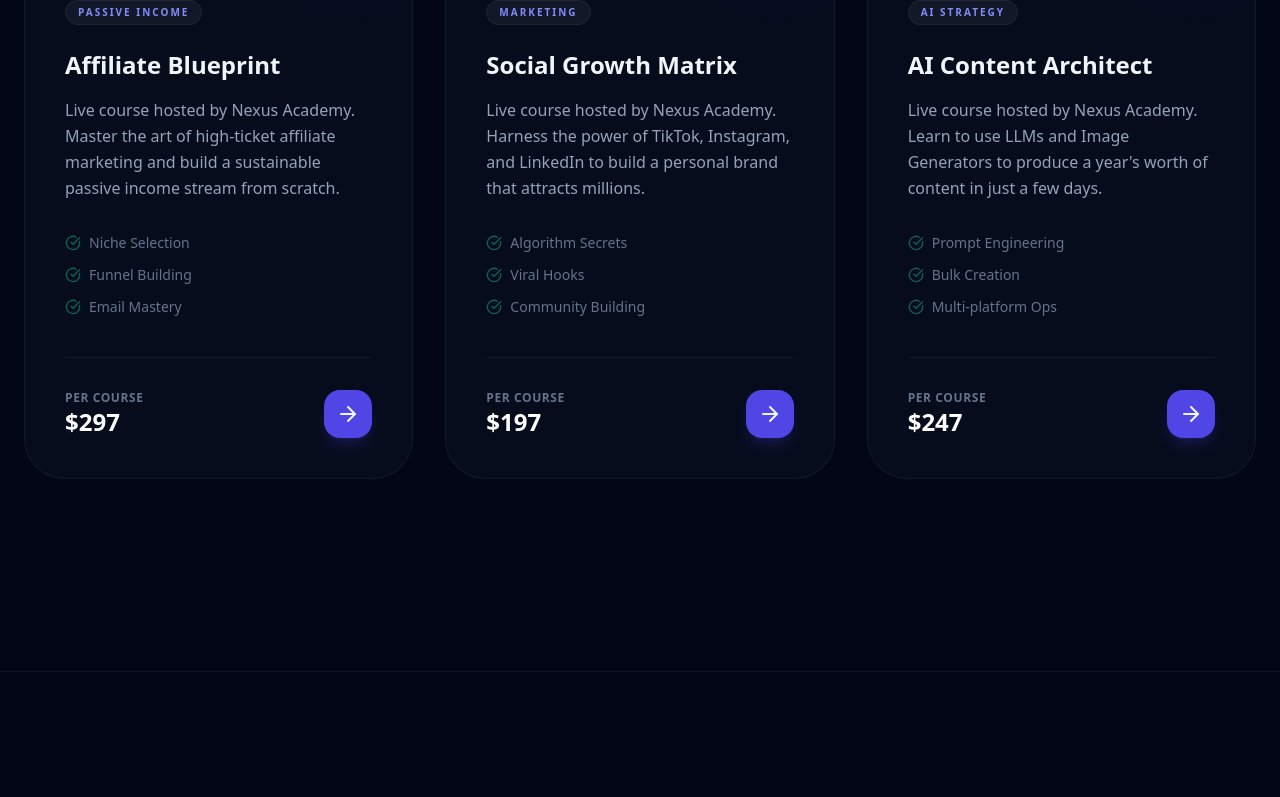
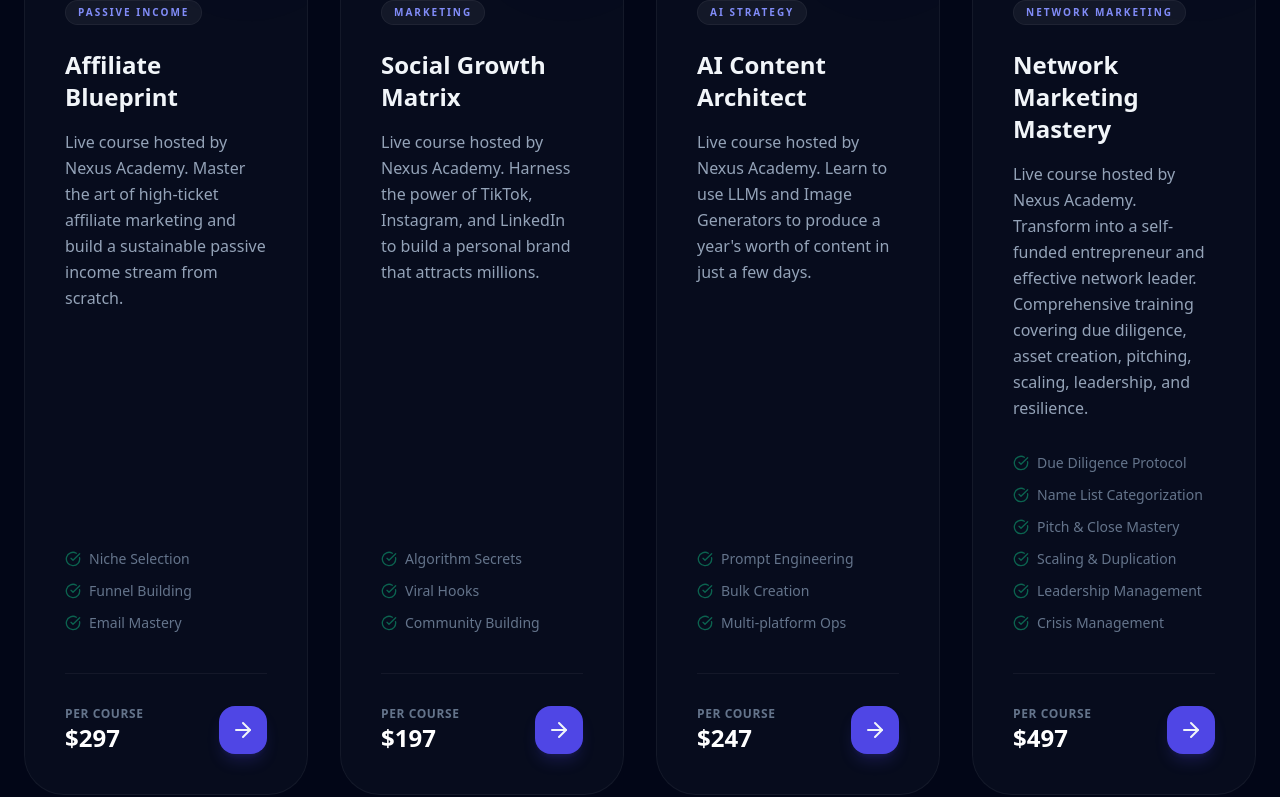
Before and after one commit to zerwiz/LeeHome, a website: page pages/courses.html in a window 1280 px wide. Shown: the part 665-1462 px from the top of the page. Drawn offline with nearby package versions, Linux system fonts and the light colour scheme.

Commit message:
Add Network Marketing Mastery course - comprehensive 6-module training program

```diff
--- a/pages/courses.html
+++ b/pages/courses.html
@@ -82,7 +82,7 @@
     <!-- Featured Core Courses -->
     <section class="py-16 relative">
         <div class="max-w-7xl mx-auto px-6">
-            <div class="grid grid-cols-1 md:grid-cols-3 gap-8">
+            <div class="grid grid-cols-1 md:grid-cols-2 lg:grid-cols-4 gap-8">
                 <!-- Course 1: Affiliate Blueprint -->
                 <div class="group p-10 rounded-[2.5rem] bg-slate-900/40 border border-white/5 hover:border-indigo-500/30 transition-all duration-700 hover:-translate-y-3 flex flex-col relative overflow-hidden">
                     <div class="absolute -right-4 -top-4 w-32 h-32 bg-gradient-to-br from-indigo-500/5 to-transparent rounded-full blur-2xl group-hover:bg-indigo-500/10 transition-colors"></div>
@@ -211,6 +211,61 @@
                         </a>
                     </div>
                 </div>
+
+                <!-- Course 4: Network Marketing Mastery -->
+                <div class="group p-10 rounded-[2.5rem] bg-slate-900/40 border border-white/5 hover:border-indigo-500/30 transition-all duration-700 hover:-translate-y-3 flex flex-col relative overflow-hidden">
+                    <div class="absolute -right-4 -top-4 w-32 h-32 bg-gradient-to-br from-indigo-500/5 to-transparent rounded-full blur-2xl group-hover:bg-indigo-500/10 transition-colors"></div>
+
+                    <div class="w-14 h-14 bg-slate-800 rounded-2xl flex items-center justify-center mb-8 group-hover:rotate-6 transition-transform">
+                        <i data-lucide="users" class="w-6 h-6 text-purple-400"></i>
+                    </div>
+
+                    <span class="inline-block self-start px-3 py-1 rounded-full bg-white/5 text-[10px] uppercase tracking-[0.2em] font-black text-indigo-400 mb-6 border border-white/5">
+                        Network Marketing
+                    </span>
+
+                    <h3 class="text-2xl font-bold mb-4">Network Marketing Mastery</h3>
+                    <p class="text-slate-400 leading-relaxed mb-8 flex-grow">
+                        Live course hosted by Nexus Academy. Transform into a self-funded entrepreneur and effective network leader. Comprehensive training covering due diligence, asset creation, pitching, scaling, leadership, and resilience.
+                    </p>
+
+                    <div class="space-y-3 mb-10">
+                        <div class="flex items-center gap-2 text-sm text-slate-500">
+                            <i data-lucide="check-circle" class="w-4 h-4 text-emerald-500/50"></i>
+                            Due Diligence Protocol
+                        </div>
+                        <div class="flex items-center gap-2 text-sm text-slate-500">
+                            <i data-lucide="check-circle" class="w-4 h-4 text-emerald-500/50"></i>
+                            Name List Categorization
+                        </div>
+                        <div class="flex items-center gap-2 text-sm text-slate-500">
+                            <i data-lucide="check-circle" class="w-4 h-4 text-emerald-500/50"></i>
+                            Pitch & Close Mastery
+                        </div>
+                        <div class="flex items-center gap-2 text-sm text-slate-500">
+                            <i data-lucide="check-circle" class="w-4 h-4 text-emerald-500/50"></i>
+                            Scaling & Duplication
+                        </div>
+                        <div class="flex items-center gap-2 text-sm text-slate-500">
+                            <i data-lucide="check-circle" class="w-4 h-4 text-emerald-500/50"></i>
+                            Leadership Management
+                        </div>
+                        <div class="flex items-center gap-2 text-sm text-slate-500">
+                            <i data-lucide="check-circle" class="w-4 h-4 text-emerald-500/50"></i>
+                            Crisis Management
+                        </div>
+                    </div>
+
+                    <div class="flex items-center justify-between pt-8 border-t border-white/5">
+                        <div class="flex flex-col">
+                            <span class="text-xs text-slate-500 uppercase tracking-wider font-bold">Per Course</span>
+                            <span class="text-2xl font-black text-white">$497</span>
+                        </div>
+                        <a href="shop.html" class="w-12 h-12 rounded-2xl bg-indigo-600 hover:bg-indigo-500 flex items-center justify-center group-hover:scale-110 transition-all shadow-lg shadow-indigo-600/20" title="View in Shop">
+                            <i data-lucide="arrow-right" class="w-6 h-6"></i>
+                        </a>
+                    </div>
+                </div>
             </div>
         </div>
     </section>
```
Also changed, not shown: pages/shop.html (+10 -1 lines).
